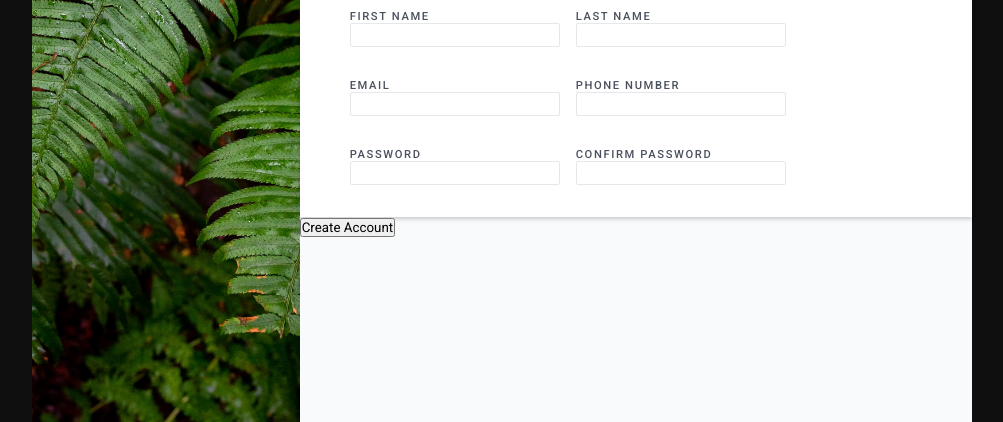
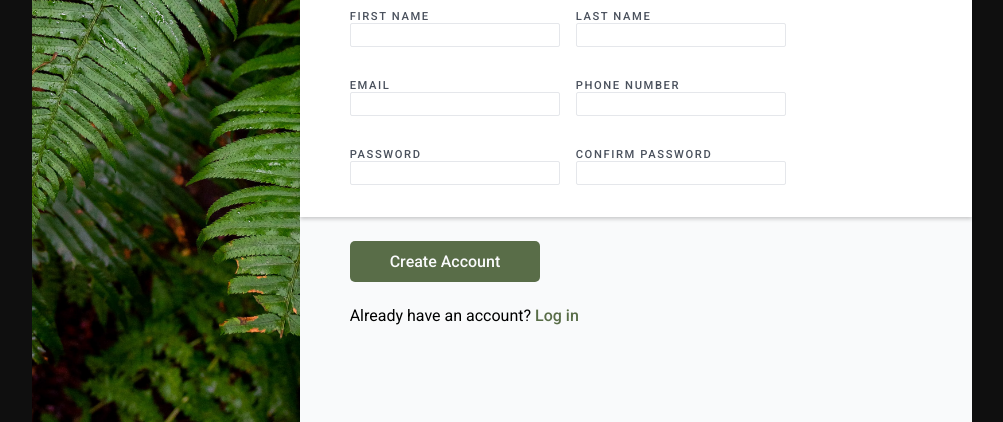
Before and after one commit to Ryan-Tru/sign-up-form, a plain HTML site: page index.html in a window 1280 px wide. Shown: the part 378-800 px from the top of the page, without its empty margins (160-1163 px from the left). Drawn offline with Linux system fonts and the light colour scheme.

Commit message:
Styled the buttons

```diff
--- a/css/styles.css
+++ b/css/styles.css
@@ -161,3 +161,37 @@ label[for="confirm-pass"] {
     grid-row: 4 / 5;
     grid-column: 2 / 3;
 }
+
+/* Styling the account creating/login area */
+
+.account-create-login {
+    margin-top: 1.5rem;
+    margin-left: 50px;
+}
+
+.create-btn {
+    margin-bottom: 1.5rem;
+    padding: 0.7rem 2.5rem;
+    border: none;
+    border-radius: 5px;
+    color: rgb(249,250,251);
+    background-color: #596D48;
+    font-size: 1rem;
+    font-weight: 500;
+    transition: all 0.2s ease;
+}
+
+.create-btn:hover {
+    background-color: #333f29;
+}
+
+.login-link {
+    text-decoration: none;
+    color: #596D48;
+    font-weight: 500;
+    transition: all 0.2s ease;
+}
+
+.login-link:hover {
+    color: #333f29;
+}
--- a/index.html
+++ b/index.html
@@ -48,7 +48,8 @@
                 </form>
             </div>
             <div class="account-create-login">
-                <button type="submit" form="sign-up-form">Create Account</button>
+                <button class="create-btn" type="submit" form="sign-up-form">Create Account</button>
+                <p class="login">Already have an account? <a class="login-link" href="">Log in</a></p>
             </div>
         </section>
     </main>
```
